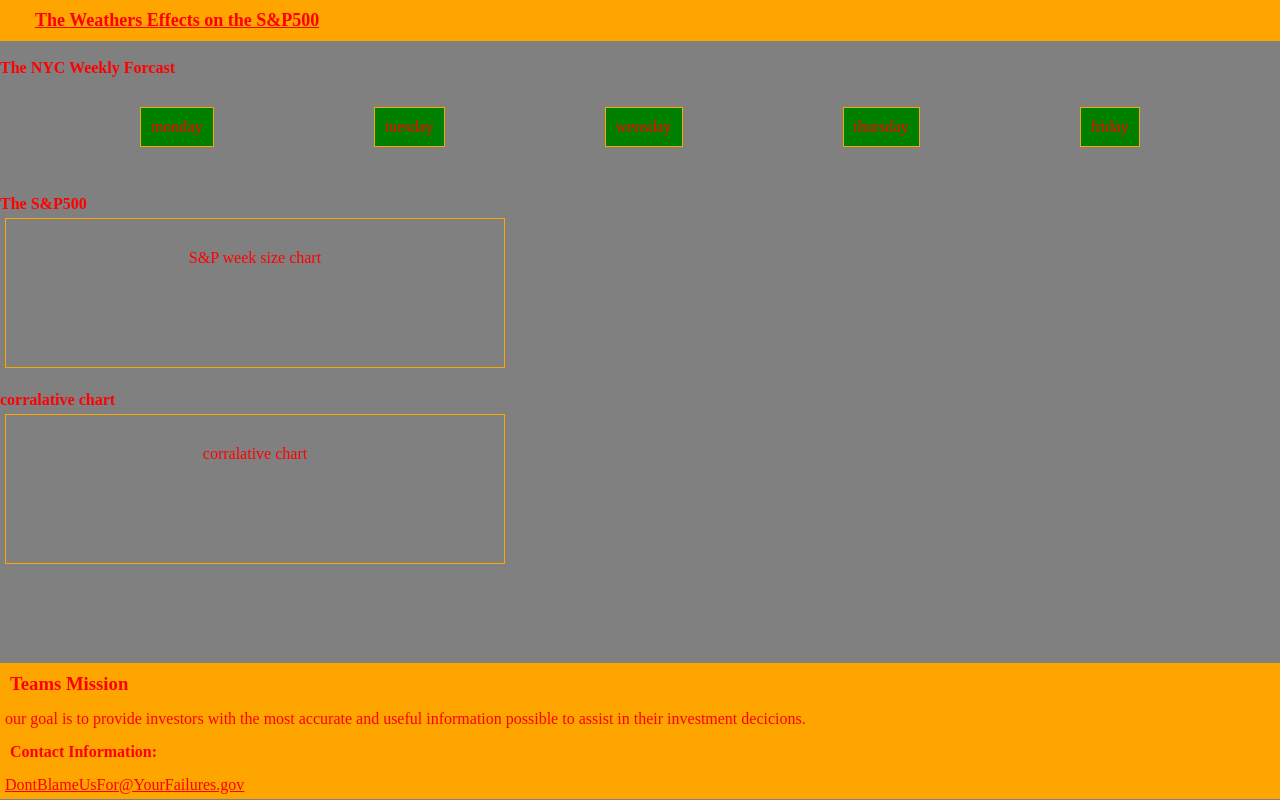
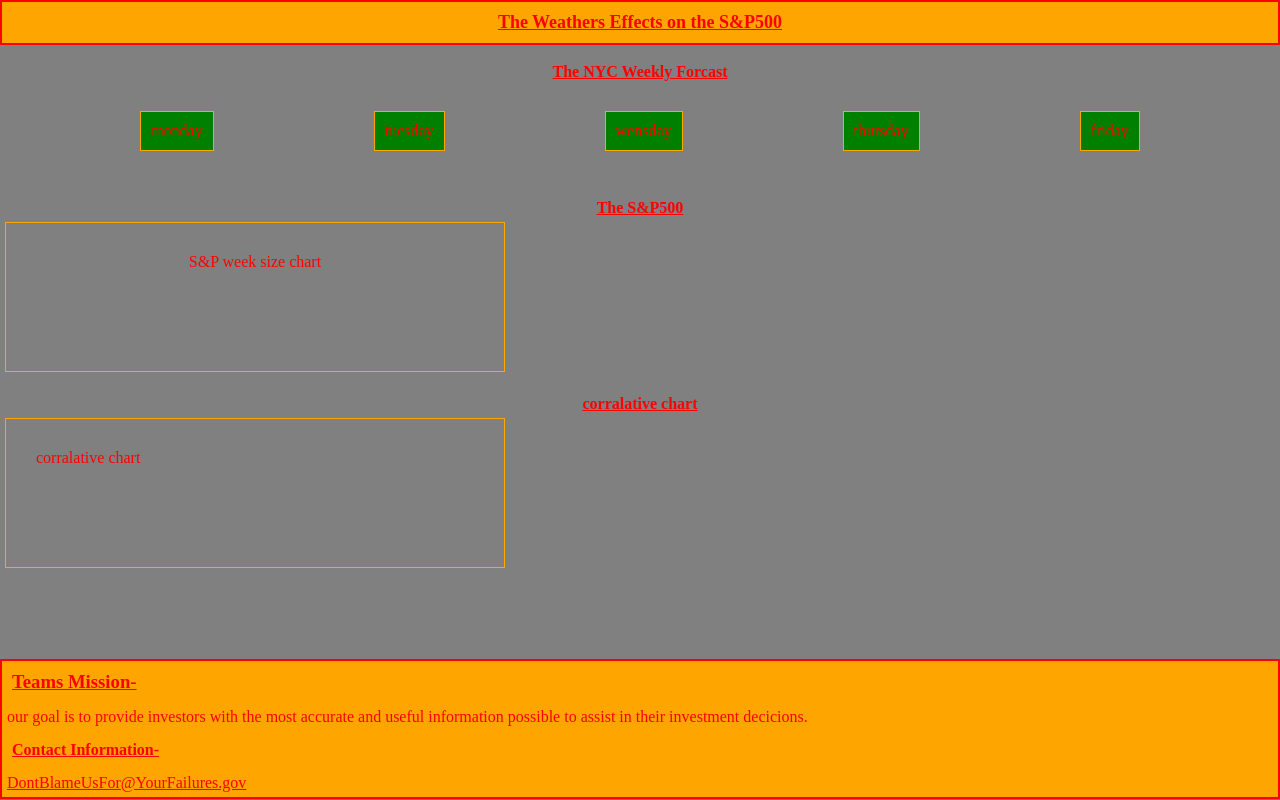
Before and after one commit to P1100s7/Project_1, a plain HTML site: page index.html in a window 1280 px wide. Drawn offline with Linux system fonts and the light colour scheme.

Commit message:
more css

```diff
--- a/assets/index.css
+++ b/assets/index.css
@@ -18,13 +18,17 @@
     font-size: large;
     font-weight: bold;
     background-color: var(--tertiary-color);
+    border: 2px solid var(--primary-color);
+    text-align: center;
 }
 a {
     color: var(--primary-color);
 }
 .forcast-head {
     font-size: medium;
-
+    text-align: center;
+    text-decoration: underline;
+    font-weight: bold;
 }
 .forcast {
     display: flex;
@@ -46,6 +50,9 @@
 }
 .index-head {
     font-size: medium;
+    text-align: center;
+    text-decoration: underline;
+    font-weight: bold;
 }
 .index {
     width: 500px;
@@ -59,6 +66,9 @@
 }
 .chart-head {
     font-size: medium;
+    text-align: center;
+    text-decoration: underline;
+    font-weight: bold;
 }
 .chart {
     width: 500px;
@@ -66,18 +76,17 @@
     border: 1px solid var(--tertiary-color);
     padding: 30px;
     margin: 5px;
-    display: flex;
-    flex-wrap: wrap;
-    justify-content: center;
 }
 .footer {
     background-color: var(--tertiary-color);
     position: absolute;
     bottom: 1px;
     width: 100%;
+    border: 2px solid var(--primary-color);
 }
 .feet {
     padding: 10px 10px;
+    text-decoration: underline;
 }
 .foot {
     justify-content: center;
--- a/index.html
+++ b/index.html
@@ -45,12 +45,12 @@
         </div>
     </div>
     <footer class="footer">
-        <h3 class="feet">Teams Mission</h3>
+        <h3 class="feet">Teams Mission- </h3>
         <article class="foot">
-            our goal is to provide investors with the most accurate and useful information possible to assist in their investment decicions.
+              our goal is to provide investors with the most accurate and useful information possible to assist in their investment decicions.
         </article>
-        <h4 class="feet">Contact Information: </h4>
-        <article class="foot">
+        <h4 class="feet">Contact Information- </h4>
+            <article class="foot">
             <a href="#">DontBlameUsFor@YourFailures.gov</a>
         </article>
     </footer>
```
